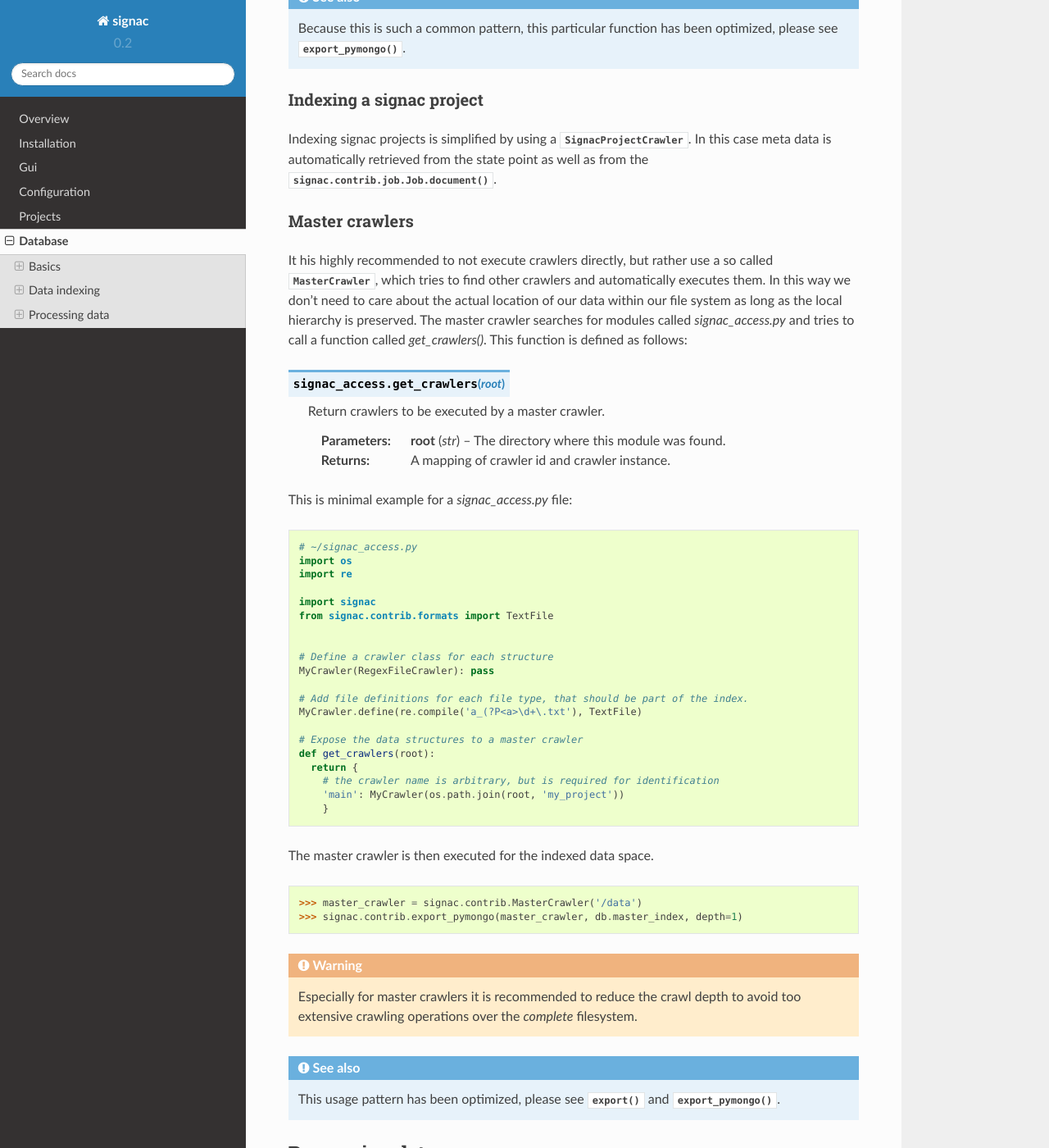
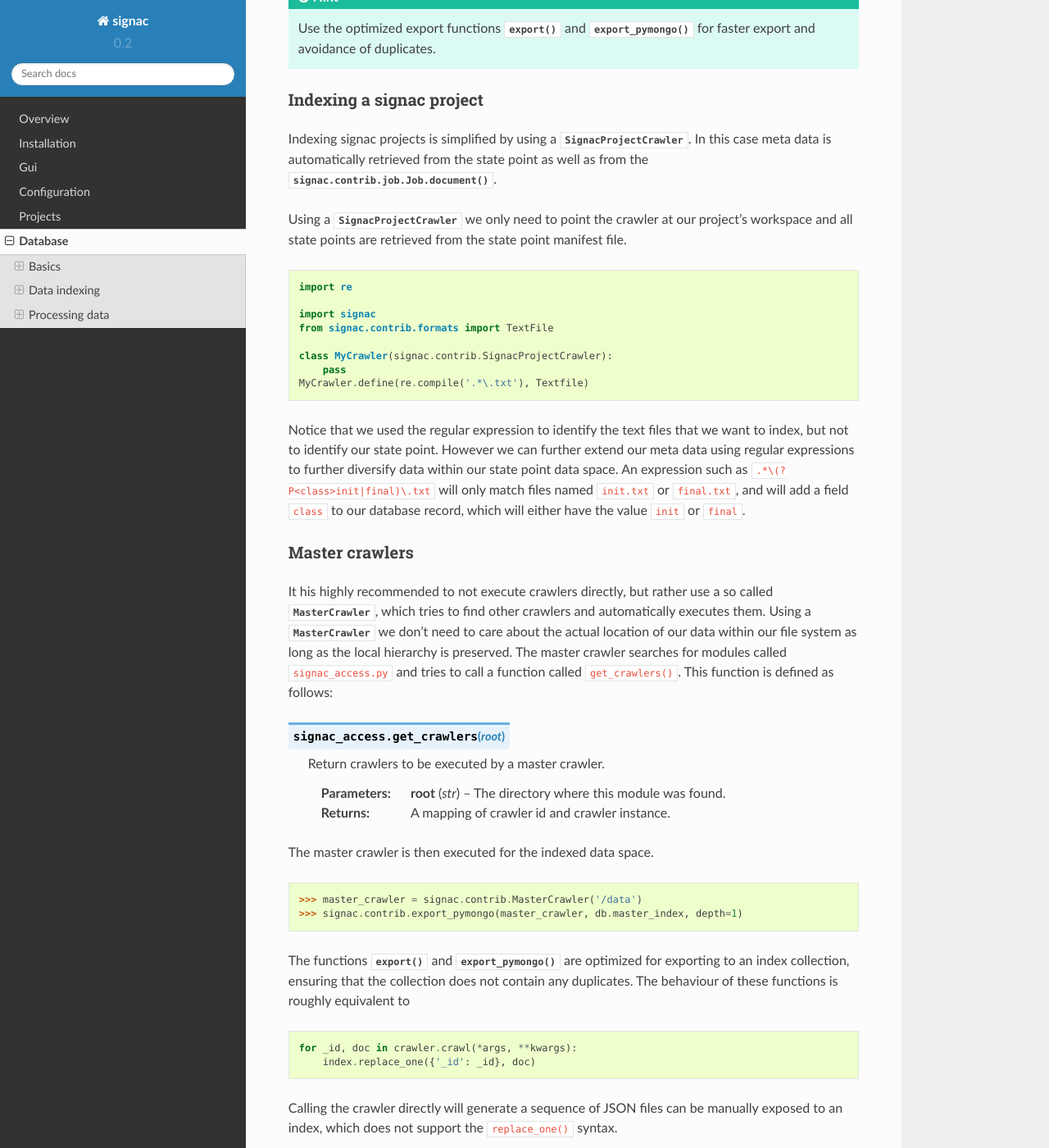
Before and after one commit to glotzerlab/signac, a Sphinx documentation site: the page built from doc/database.rst, in a window 1280 px wide and 1400 px high, scrolled down 2342 px. Shown: the whole window at 82% size. Built offline with Sphinx 7.4.7 and the Read the Docs theme 2.0.0, drawn with Linux system fonts in a browser that asks for light colours; some of the changed text lies outside the part shown.

Commit message:
Extend indexing documentation.

```diff
--- a/doc/database.rst
+++ b/doc/database.rst
@@ -108,9 +108,9 @@ The index is then generated through the :py:meth:`~signac.contrib.RegexFileCrawl
    crawler = MyCrawler('/data/my_project')
    db.index.insert_many(crawler.crawl())
 
-.. seealso::
+.. hint::
 
-    Because this is such a common pattern, this particular function has been optimized, please see :py:func:`~signac.contrib.export_pymongo`.
+    Use the optimized export functions :py:func:`~signac.contrib.export` and :py:func:`~signac.contrib.export_pymongo` for faster export and avoidance of duplicates.
 
 Indexing a signac project
 -------------------------
@@ -118,12 +118,30 @@ Indexing a signac project
 Indexing signac projects is simplified by using a :py:class:`~signac.contrib.SignacProjectCrawler`.
 In this case meta data is automatically retrieved from the state point as well as from the :py:meth:`signac.contrib.job.Job.document`.
 
+Using a :py:class:`~signac.contrib.SignacProjectCrawler` we only need to point the crawler at our project's workspace and all state points are retrieved from the state point manifest file.
+
+.. code:: python
+
+    import re
+
+    import signac
+    from signac.contrib.formats import TextFile
+
+    class MyCrawler(signac.contrib.SignacProjectCrawler):
+        pass
+    MyCrawler.define(re.compile('.*\.txt'), Textfile)
+
+Notice that we used the regular expression to identify the text files that we want to index, but not to identify our state point.
+However we can further extend our meta data using regular expressions to further diversify data within our state point data space.
+An expression such as ``.*\(?P<class>init|final)\.txt`` will only match files named ``init.txt`` or ``final.txt``, and will add a field ``class`` to our database record, which will either have the value ``init`` or ``final``.
+
+
 Master crawlers
 ---------------
 
 It his highly recommended to not execute crawlers directly, but rather use a so called :py:class:`~signac.contrib.MasterCrawler`, which tries to find other crawlers and automatically executes them.
-In this way we don't need to care about the actual location of our data within our file system as long as the local hierarchy is preserved.
-The master crawler searches for modules called `signac_access.py` and tries to call a function called `get_crawlers()`.
+Using a :py:class:`~signac.contrib.MasterCrawler` we don't need to care about the actual location of our data within our file system as long as the local hierarchy is preserved.
+The master crawler searches for modules called ``signac_access.py`` and tries to call a function called ``get_crawlers()``.
 This function is defined as follows:
 
 .. py:function:: signac_access.get_crawlers(root)
@@ -135,11 +153,36 @@ This function is defined as follows:
     :type root: str
     :returns: A mapping of crawler id and crawler instance.
 
-This is minimal example for a `signac_access.py` file:
+The master crawler is then executed for the indexed data space.
+
+.. code:: python
+
+    >>> master_crawler = signac.contrib.MasterCrawler('/data')
+    >>> signac.contrib.export_pymongo(master_crawler, db.master_index, depth=1)
+
+The functions :py:func:`~signac.contrib.export` and :py:func:`~signac.contrib.export_pymongo` are optimized for exporting to an index collection, ensuring that the collection does not contain any duplicates.
+The behaviour of these functions is roughly equivalent to
+
+.. code:: python
+
+    for _id, doc in crawler.crawl(*args, **kwargs):
+        index.replace_one({'_id': _id}, doc)
+
+Calling the crawler directly will generate a sequence of JSON files can be manually exposed to an index, which does not support the ``replace_one()`` syntax.
+
+.. warning::
+
+    Especially for master crawlers it is recommended to reduce the crawl depth to avoid too extensive crawling operations over the *complete* filesystem.
+
+
+Examples for ``signac_access.py``
+---------------------------------
+
+This is a minimal example for a ``signac_access.py`` file using a :py:class:`~signac.contrib.crawler.RegexFileCrawler`:
 
 .. code-block:: python
 
-    # ~/signac_access.py
+    # signac_access.py
     import os
     import re
 
@@ -160,20 +203,28 @@ This is minimal example for a `signac_access.py` file:
         'main': MyCrawler(os.path.join(root, 'my_project'))
         }
 
-The master crawler is then executed for the indexed data space.
+This is a minimal example for a ``signac_access.py`` file using a :py:class:`~signac.contrib.crawler.SignacProjectCrawler`:
 
-.. code-block:: python
+.. code:: python
 
-    >>> master_crawler = signac.contrib.MasterCrawler('/data')
-    >>> signac.contrib.export_pymongo(master_crawler, db.master_index, depth=1)
+    # signac_access.py
+    import os
+    import re
 
-.. warning::
+    import signac
+    from signac.contrib.formats import TextFile
 
-    Especially for master crawlers it is recommended to reduce the crawl depth to avoid too extensive crawling operations over the *complete* filesystem.
+    class MyCrawler(signac.contrib.SignacProjectCrawler):
+        pass
+    MyCrawler.define(re.compile('.*\.txt'), Textfile)
 
-.. seealso::
+    def get_crawlers(root):
+        return {'main': MyCrawler(os.path.join(root, 'path/to/workspace'))}
 
-    This usage pattern has been optimized, please see :py:func:`~signac.contrib.export` and :py:func:`~signac.contrib.export_pymongo`.
+.. note::
+
+    The crawler's root is the project's **workspace**.
+
 
 Processing data
 ===============
```
Also changed, not shown: 1 other file.
